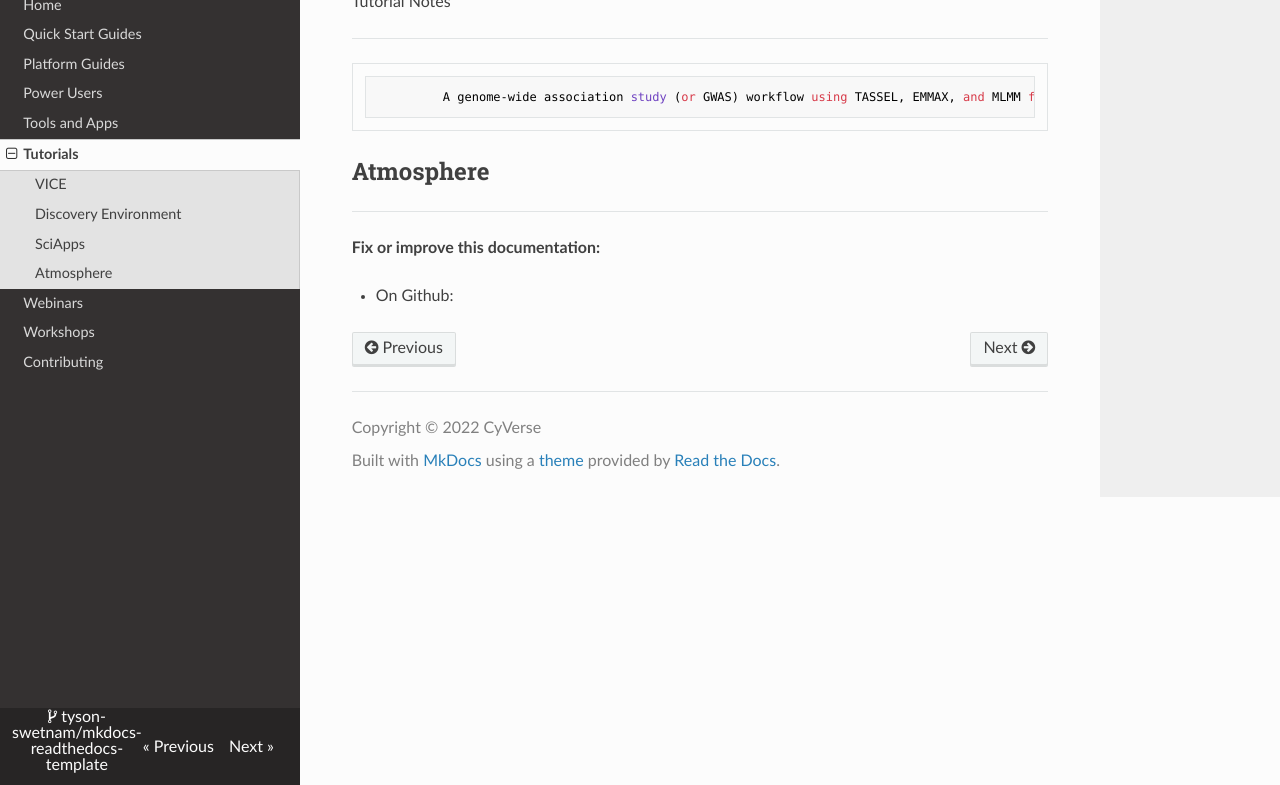
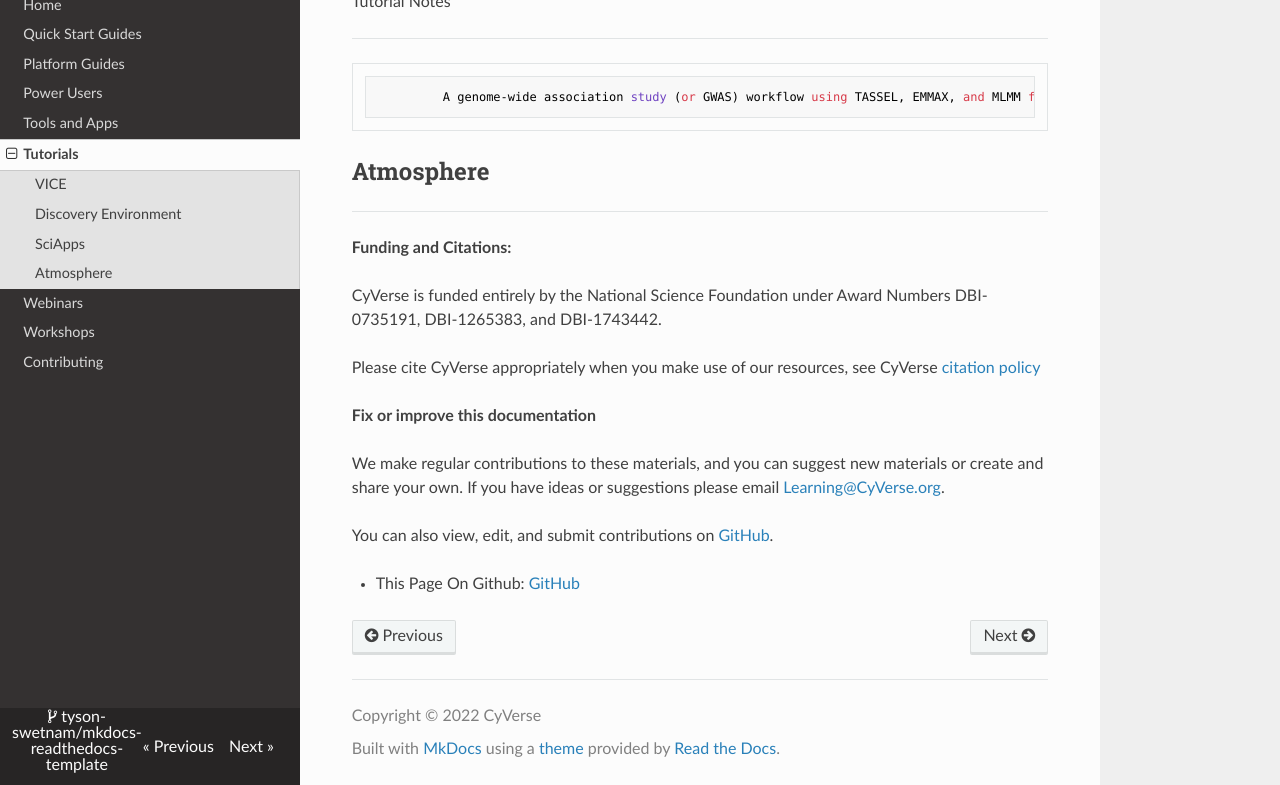
Before and after one commit to tyson-swetnam/mkdocs-learning-materials-home, an MkDocs documentation site: the page built from docs/tutorials.md, in a window 1280 px wide and 900 px high, scrolled down 809 px, cut to the strip 115-900 px from the top of the window. Built offline with MkDocs 1.6.1, drawn with Linux system fonts in a browser that asks for light colours; nearby versions of some CDN libraries.

Commit message:
Update tutorials.md

```diff
--- a/docs/tutorials.md
+++ b/docs/tutorials.md
@@ -24,6 +24,20 @@
 
 ------------------------------------------------------------------------
 
-**Fix or improve this documentation:**
+**Funding and Citations:**
 
--   On Github:
+CyVerse is funded entirely by the National Science Foundation under
+Award Numbers DBI-0735191, DBI-1265383, and DBI-1743442.
+
+Please cite CyVerse appropriately when you make use of our resources,
+see CyVerse [citation policy](http://www.cyverse.org/acknowledge-cite-cyverse)
+
+**Fix or improve this documentation**
+
+We make regular contributions to these materials, and you can suggest
+new materials or create and share your own. If you have ideas or
+suggestions please email [Learning@CyVerse.org](Learning@cyverse.org).
+
+You can also view, edit, and submit contributions on [GitHub](https://github.com/cyverse-learning-materials).
+
+- This Page On Github: [GitHub](https://github.com/cyverse-learning-materials/learning-materials-home)
```
